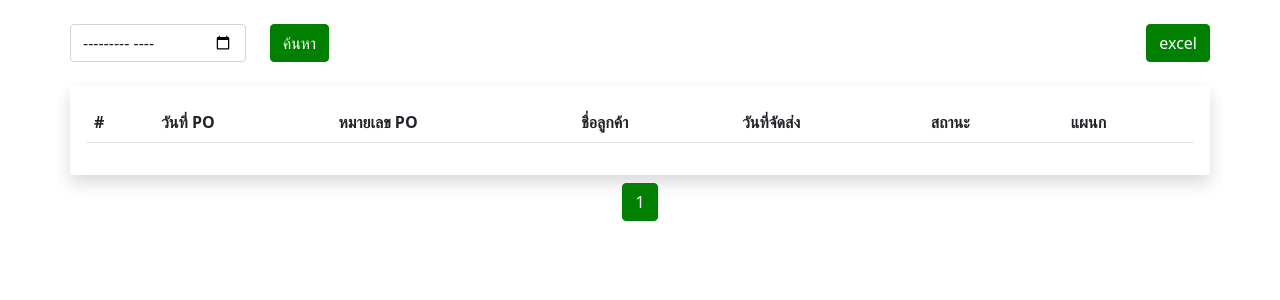
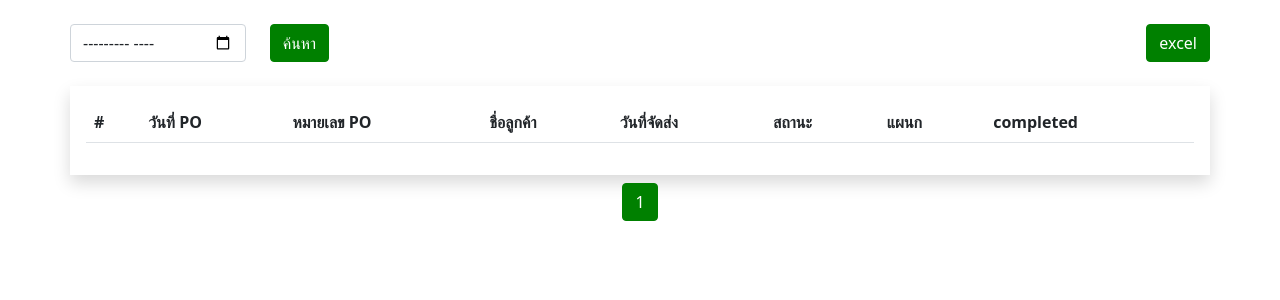
Before and after one commit to toppyishappy/furtniture_crm, a Django app: page /management/ in a window 1280 px wide. Shown: the part 56-356 px from the top of the page. Run offline with Django 3.2, Linux system fonts and the light colour scheme; the visitor is signed in with stand-in values (Sample User, id 1); data that the repository does not hold is empty; style sheets or scripts are compiled from the project's sources; some libraries are stand-ins or nearby versions.

Commit message:
add additional requirements

```diff
--- a/core/forms.py
+++ b/core/forms.py
@@ -8,6 +8,7 @@ from user.models import Customer, EmployeeSignature
 
 class PurchaseOrderForm(ModelForm):
     fullname = forms.CharField(max_length=50, widget=forms.TextInput(attrs={'class':'form-control'}))
+    custom_po = forms.CharField(required=False, max_length=50, widget=forms.TextInput(attrs={'class':'form-control'}))
     tel = forms.CharField(max_length=10, widget=forms.TextInput(attrs={'class':'form-control'}),
                             validators=[RegexValidator('^0\d{9}$', message='กรุณาตรวจสอบเบอร์โทรศัพ')])
     # province = forms.CharField(max_length=50)
--- a/core/models.py
+++ b/core/models.py
@@ -128,6 +128,7 @@ class SaleOrder(models.Model):
         (PERCENTAGE, 'percentage'),
         (MONEY, 'money'),
     )
+    custom_po = models.CharField(max_length=50, null=True, blank=True)
     province = models.CharField(max_length=50)
     district = models.CharField(max_length=50)
     amphoe = models.CharField(max_length=50)
--- a/core/views.py
+++ b/core/views.py
@@ -11,6 +11,7 @@ from django.utils import timezone
 
 from core.forms import PurchaseOrderForm, ItemForm, SaleForm
 from core.models import Department, ItemColor, ItemImage, ItemMaterial, ItemModel, ItemType, SaleOrder, SaleOrderDetail, WorkLocation
+from log.models import DepartmentLog
 from user.models import Customer, EmployeeSignature, User
 
 @method_decorator(login_required, name='dispatch')
@@ -300,7 +301,6 @@ class PurchaseOrderEdit(View):
         customer = Customer.objects.get(id=customer_id)
         init_purchase_form = PurchaseOrderForm.initial_data(customer, sale_order)
         user_form = PurchaseOrderForm(initial=init_purchase_form)
-        user = request.user
         delivery_date = sale_order.delivery_start_date
         context = {
             'user_form': user_form,
@@ -452,9 +452,17 @@ class Management(ListView):
                 'customer': Customer.objects.get(id=order.customer_id),
                 'order': order,
                 'flag': self.check_delivery_date(order.delivery_end_date),
-                'status' : self.mapping_status(order.status)
+                'status' : self.mapping_status(order.status),
+                'is_completed': self.check_completed_tasks(order.id)
             })
         return result
+
+    def check_completed_tasks(self, order_id):
+        logs_amount = DepartmentLog.objects.filter(order__id=order_id, status=True, start_time__isnull=False, end_time__isnull=False).count()
+        department_amount = Department.objects.filter(status=True).count()
+        if logs_amount == department_amount:
+            return True
+        return False
 
     def check_delivery_date(self, date):
         # 0 = nomral
--- a/templates/core/management.html
+++ b/templates/core/management.html
@@ -62,6 +62,7 @@
             <th scope="col">วันที่จัดส่ง</th>
             <th scope="col">สถานะ</th>
             <th scope="col">แผนก</th>
+            <th scope="col">completed</th>
           </tr>
         </thead>
         <tbody>
@@ -80,6 +81,11 @@
                 <td>{{item.order.delivery_start_date|date:"SHORT_DATE_FORMAT"}} - {{item.order.delivery_end_date|date:"SHORT_DATE_FORMAT"}}</td>
                 <td>{{item.status}}</td>
                 <td><button class='btn btn-success' onclick="toggleModal({{item.order.id}})">Action</button></td>
+                {% if item.is_completed %}
+                  <td>completed</td>
+                {% else %}
+                  <td>not completed</td>
+                {% endif %}
           </tr>
         {% endfor %}
         </tbody>
--- a/templates/core/purchase-order-edit.html
+++ b/templates/core/purchase-order-edit.html
@@ -51,6 +51,12 @@
             <div class="col-3">
                 <label for="exampleFormControlInput1" class="form-label">วันที่</label>
                 {{user_form.date}}
+            </div>
+        </div>
+        <div class="row-mt-3">
+            <div class="col-3">
+                <label for="exampleFormControlInput1" class="form-label">หมายเลข PO</label>
+                {{user_form.custom_po}}
             </div>
         </div>
         <div class="row mt-3">
--- a/templates/core/purchase-order.html
+++ b/templates/core/purchase-order.html
@@ -20,6 +20,12 @@
             <div class="col-3">
                 <label for="exampleFormControlInput1" class="form-label">วันที่</label>
                 {{form.date}}
+            </div>
+        </div>
+        <div class="row mt-3">
+            <div class="col-3">
+                <label for="exampleFormControlInput1" class="form-label">หมายเลข PO</label>
+                {{form.custom_po}}
             </div>
         </div>
         <div class="row mt-3">
```
Also changed, not shown: core/migrations/0002_saleorder_custom_po.py (added).
